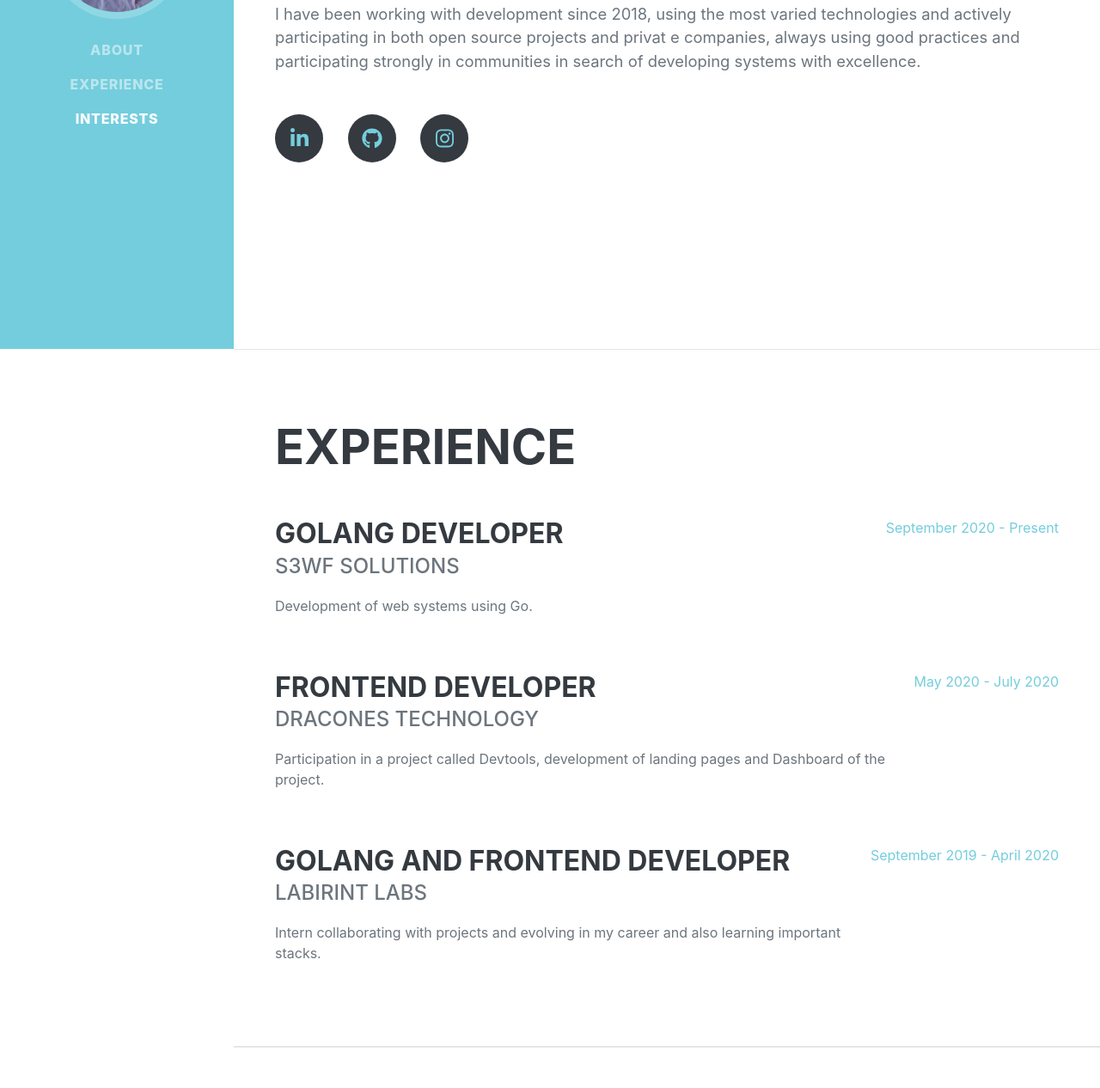
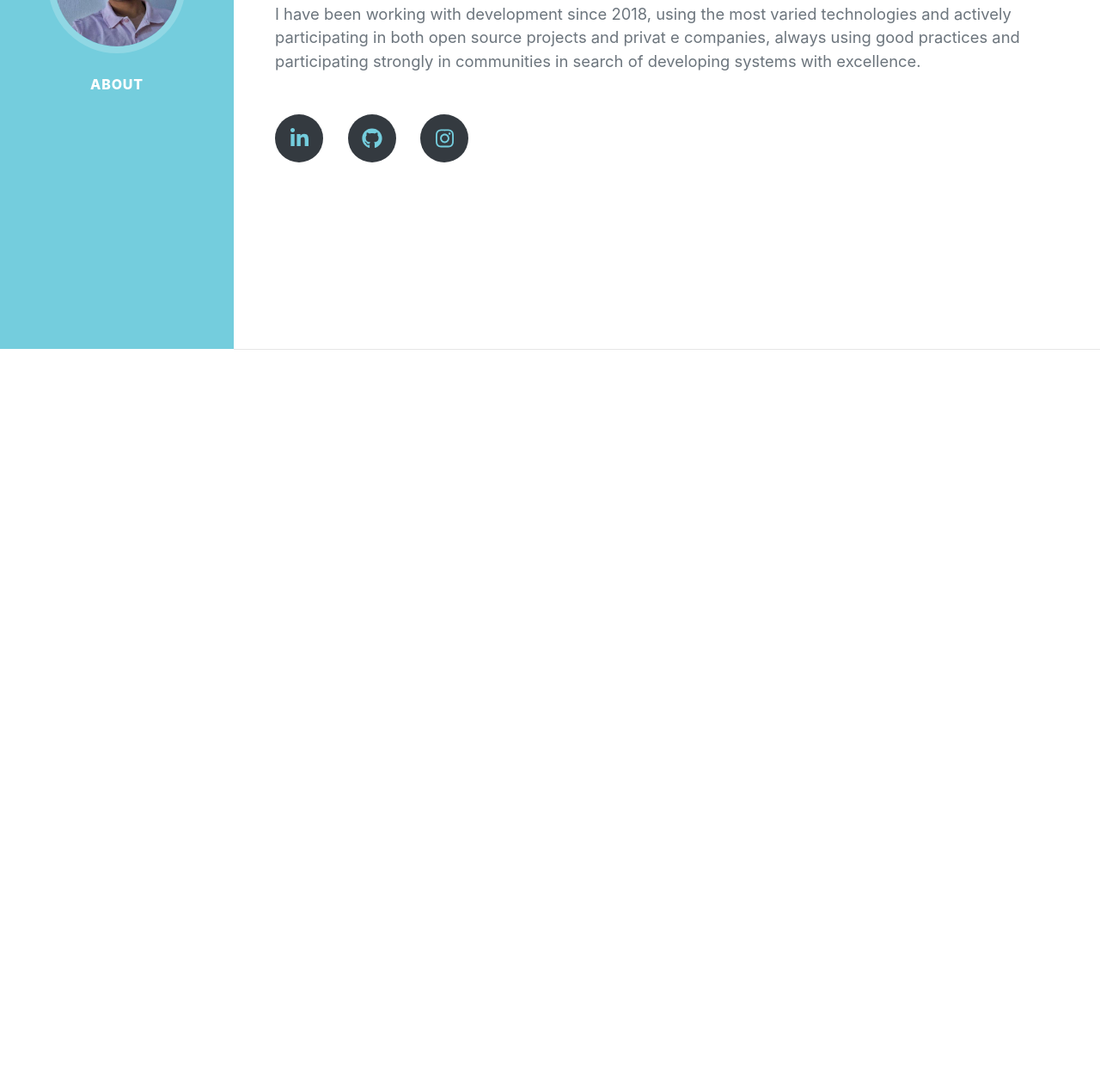
Before and after one commit to carlosd-ss/carlosd-ss.github.io, a plain HTML site: page index.html in a window 1280 px wide. Shown: the part 394-1660 px from the top of the page at 86% size. After the commit the page ends 801 px from the top, so only its background shows below. Drawn offline with nearby package versions, Linux system fonts and the light colour scheme; a web font is replaced by a local one.

Commit message:
[fix] css style

```diff
--- a/index.html
+++ b/index.html
@@ -1,15 +1,15 @@
 <!DOCTYPE html>
 <html lang="en">
 <head>
-        <meta charset="utf-8" />
+    <meta charset="utf-8"/>
     <meta
             name="viewport"
             content="width=device-width, initial-scale=1, shrink-to-fit=no"
     />
-        <meta name="description" content="" />
-        <meta name="author" content="" />
+    <meta name="description" content=""/>
+    <meta name="author" content=""/>
     <title>Carlos Daniel</title>
-        <link rel="icon" type="image/x-icon" href="assets/img/favicon.ico" />
+    <link rel="icon" type="image/x-icon" href="assets/img/favicon.ico"/>
     <!-- Font Awesome icons (free version)-->
     <script
             src="https://use.fontawesome.com/releases/v5.13.0/js/all.js"
@@ -27,7 +27,7 @@
             type="text/css"
     />
     <!-- Core theme CSS (includes Bootstrap)-->
-        <link href="css/styles.css" rel="stylesheet" />
+    <link href="css/styles.css" rel="stylesheet"/>
 </head>
 <body id="page-top">
 <!-- Navigation-->
@@ -62,16 +62,6 @@
                 >About</a
                 >
             </li>
-                    <li class="nav-item">
-                        <a class="nav-link js-scroll-trigger" href="#experience"
-                            >Experience</a
-                        >
-                    </li>
-                    <li class="nav-item">
-                        <a class="nav-link js-scroll-trigger" href="#interests"
-                            >Interests</a
-                        >
-                    </li>
         </ul>
     </div>
 </nav>
@@ -91,7 +81,9 @@
                 >
             </div>
             <p class="lead mb-5">
-                    I have been working with development since 2018, using the most varied technologies and actively participating in both open source projects and privat                    e companies, always using good practices and participating strongly in communities in search of developing systems with excellence.
+                I have been working with development since 2018, using the most varied technologies and actively
+                participating in both open source projects and privat e companies, always using good practices and
+                participating strongly in communities in search of developing systems with excellence.
             </p>
             <div class="social-icons">
                 <a
@@ -115,79 +107,7 @@
             </div>
         </div>
     </section>
-            <hr class="m-0" />
-            <!-- Experience-->
-            <section class="resume-section" id="experience">
-                <div class="resume-section-content">
-                    <h2 class="mb-5">Experience</h2>
-                    <div
-                        class="d-flex flex-column flex-md-row justify-content-between mb-5"
-                    >
-                        <div class="flex-grow-1">
-                            <h3 class="mb-0"> Golang Developer</h3>
-                            <div class="subheading mb-3">
-                                S3WF Solutions
-                            </div>
-                            <p>
-                            Development of web systems using Go.
-                            </p>
-                        </div>
-                        <div class="flex-shrink-0">
-                            <span class="text-primary"
-                                  >September 2020 - Present</span
-                            >
-                        </div>
-                    </div>
-                    <div
-                        class="d-flex flex-column flex-md-row justify-content-between mb-5"
-                    >
-                        <div class="flex-grow-1">
-                            <h3 class="mb-0">Frontend Developer</h3>
-                            <div class="subheading mb-3">
-                                 Dracones Technology
-                            </div>
-                            <p>
-                            Participation in a project called Devtools, development of landing pages and Dashboard of the project.
-                            </p>
-                        </div>
-                        <div class="flex-shrink-0">
-                            <span class="text-primary"
-                                >May 2020 - July 2020</span
-                            >
-                        </div>
-                    </div>
-                    <div
-                        class="d-flex flex-column flex-md-row justify-content-between"
-                    >
-                        <div class="flex-grow-1">
-                            <h3 class="mb-0"> Golang and Frontend Developer </h3>
-                            <div class="subheading mb-3">
-                                     Labirint Labs
-                            </div>
-                            <p>
-                            Intern collaborating with projects and evolving in my career and also learning important stacks.
-                            </p>
-                        </div>
-                        <div class="flex-shrink-0">
-                            <span class="text-primary"
-                                  >September 2019 - April 2020</span
-                            >
-                        </div>
-                    </div>
-                </div>
-            </section>
-            <hr class="m-0" />
-            <hr class="m-0" />
-            <!-- Interests-->
-            <section class="resume-section" id="interests">
-                <div class="resume-section-content">
-                    <h2 class="mb-5">Interests</h2>
-                    <p>
-                    In addition to being a web developer, I enjoy most of my time outdoors. I like mountain biking, movies and music.
-                    </p>
-                </div>
-            </section>
-            <hr class="m-0" />
+    <hr class="m-0"/>
 </div>
 <!-- Bootstrap core JS-->
 <script src="https://cdnjs.cloudflare.com/ajax/libs/jquery/3.5.1/jquery.min.js"></script>
```
Lines whose indentation alone changed are shown as unchanged.
